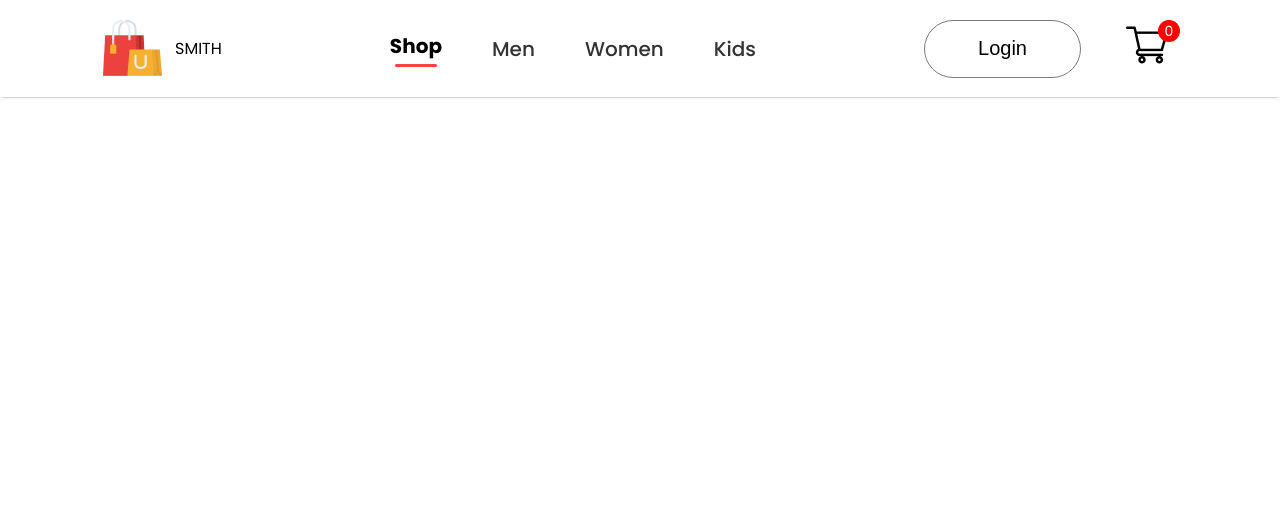
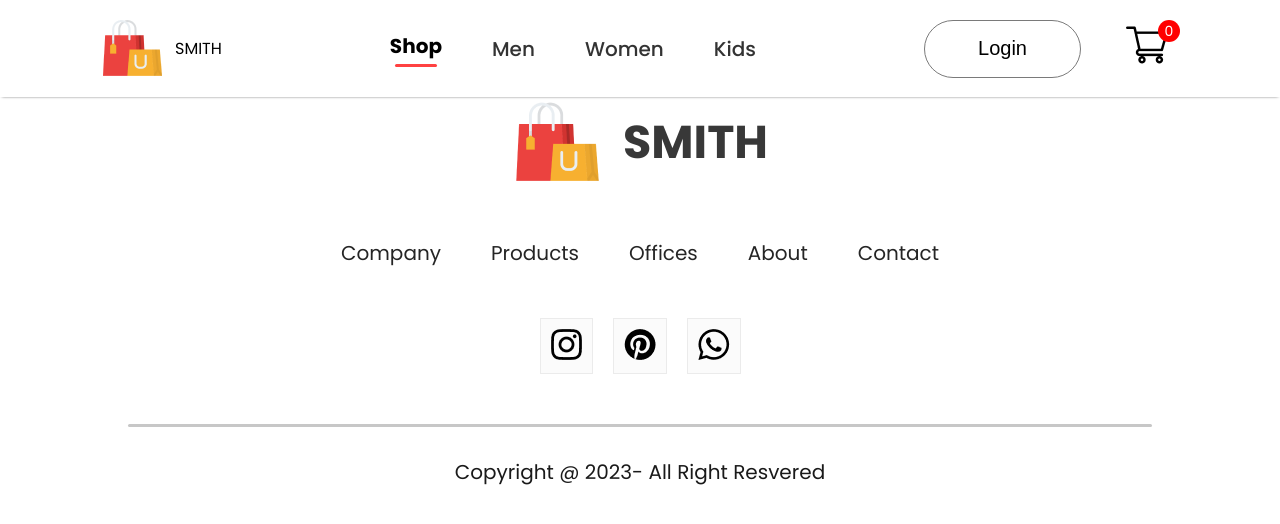
Before and after one commit to sumedhkm/react_ecommerceproject, a React (Create React App) app: page /shop/category/mens in a window 1280 px wide. Shown: the top 524 px of the page. Built offline with nearby package versions, Linux system fonts and the light colour scheme.

Commit message:
four commit

```diff
--- a/src/App.js
+++ b/src/App.js
@@ -7,6 +7,10 @@
 import Card from './Components/Card';
 import LoginSignup from './Components/LoginSignup';
 import './App.css';
+import Footer from './Components/Footer/Footer';
+import men_banner from './Components/Assets/banner_mens.png';
+import women_banner from './Components/Assets/banner_women.png';
+import kid_banner from './Components/Assets/banner_kids.png';
 
 function App() {
   return (
@@ -16,11 +20,14 @@
         <Routes>
           <Route path="/" element={<Shop />} />
           <Route path="/shop" element={<Shop />} />
-          <Route path="/shop/category/:categoryId" element={<ShopCategory />} />
+          <Route path="/shop/category/kids" element={<ShopCategory />} />
+          <Route path="/shop/category/mens" element={<ShopCategory  />} />
+          <Route path="/shop/category/women" element={<ShopCategory />} />
           <Route path="/product/:productId" element={<Product />} />
           <Route path="/card" element={<Card />} />
           <Route path="/login-signup" element={<LoginSignup />} />
         </Routes>
+        <Footer />
       </div>
     </BrowserRouter>
   );
--- /dev/null
+++ b/src/Components/Contest/ShopContest.js
@@ -0,0 +1,16 @@
+import React, { createContext } from 'react'
+import all_product from "../Assets/all_product"
+
+
+export const ShopContext = createContext(null);
+
+const ShopContextProvider=(props)=>{
+    const contextValue={all_product}
+
+    return(
+       <ShopContext.Provider value ={contextValue}>
+        {props.children}
+       </ShopContext.Provider>
+    )
+}
+ export default ShopContextProvider
--- a/src/Components/Footer/Footer.css
+++ b/src/Components/Footer/Footer.css
@@ -0,0 +1,58 @@
+.footer{
+    display: flex;
+    flex-direction: column;
+    justify-content: center;
+    align-items: center;
+    gap: 50px;
+}
+.footer-logo{
+    display: flex;
+    align-items:center ;
+    gap: 20px;
+}
+.footer-logo p{
+    color: #383838;
+    font-size: 46px;
+    font-weight: 700;
+}
+.footer-links{
+    display: flex;
+    gap: 50px;
+    list-style: none;
+    color: #252525;
+    font-size: 20px;
+}
+.footer-links li{
+    cursor: pointer;
+}
+.footer-social-icon{
+    display: flex;
+    gap: 20px;
+
+}
+.footer-icons-container{
+    padding: 10px;
+    padding-bottom: 6px;
+    background: #fbfbfb;
+    border: 1px solid #ebebeb;
+
+
+}
+.footer-copyright{
+    display: flex;
+    flex-direction: column;
+    align-items: center;
+    gap: 30px;
+    width: 100%;
+    margin-bottom: 30px;
+    color: #1a1a1a;
+    font-size: 20px;
+
+}
+.footer-copyright hr{
+    width: 80%;
+    border: none;
+    border-radius: 10px;
+    height: 3px;
+    background-color: #c7c7c7;
+}
--- a/src/Components/Footer/Footer.js
+++ b/src/Components/Footer/Footer.js
@@ -1,24 +1,41 @@
-import React from 'react'
-import './Footer.css'
-import footer_logo from '../Assets/logo_big.png'
+import React from 'react';
+import './Footer.css';
+import footerLogo from '../Assets/logo_big.png';
+import instagramIcon from '../Assets/instagram_icon.png';
+import pinterestIcon from '../Assets/pintester_icon.png';
+import whatsappIcon from '../Assets/whatsapp_icon.png';
+
 const Footer = () => {
   return (
     <div className='footer'>
       <div className='footer-logo'>
-       <img src={footer_logo}/>
+        <img src={footerLogo} alt='Logo' />
         <p>SMITH</p>
       </div>
       <ul className='footer-links'>
-            <li> Company</li>
+        <li>Company</li>
         <li>Products</li>
         <li>Offices</li>
         <li>About</li>
-            <li>Contract</li>
+        <li>Contact</li>
+      </ul>
+      <div className='footer-social-icon'>
+        <div className='footer-icons-container'>
+          <img src={instagramIcon} alt='Instagram' />
+        </div>
+        <div className='footer-icons-container'>
+          <img src={pinterestIcon} alt='Pinterest' />
+        </div>
+        <div className='footer-icons-container'>
+          <img src={whatsappIcon} alt='WhatsApp' />
+        </div>
+      </div>
+      <div className='footer-copyright'>
+        <hr/>
+        <p>Copyright @ 2023- All Right Resvered</p>
+      </div>
+    </div>
+  );
+};
 
-
-        </ul>
-
-    </div>
-  )
-}
-export default Footer
+export default Footer;
--- a/src/Components/Shop.js
+++ b/src/Components/Shop.js
@@ -4,7 +4,7 @@
 import NewCollections from './NewCollections/NewCollections';
 import Popular from './Popular/Popular';
 import NewsLetter from './NewsLetter/NewsLetter';
-import Footer from './Footer/Footer'
+
 const Shop = () => {
   return (
     <div>
@@ -13,7 +13,7 @@
        <Offers/>
        <NewCollections/>
        <NewsLetter />
-       <Footer />
+
     </div>
   );
 };
--- a/src/Components/ShopCategory.js
+++ b/src/Components/ShopCategory.js
@@ -1,7 +1,12 @@
-import React from 'react';
+import React from 'react'
+import './ShopCategory.css'
 
 const ShopCategory = () => {
-  return <div></div>;
-};
+  return (
+    <div className='shopcategory'>
 
-export default ShopCategory;
+    </div>
+  )
+}
+
+export  default ShopCategory;
--- a/src/index.js
+++ b/src/index.js
@@ -3,15 +3,14 @@
 import './index.css';
 import App from './App';
 import reportWebVitals from './reportWebVitals';
-
+import ShopContextProvider from './Components/Contest/ShopContest';
 const root = ReactDOM.createRoot(document.getElementById('root'));
 root.render(
   <React.StrictMode>
-    <App />
+   <ShopContextProvider>
+      <App />
+      </ShopContextProvider>
   </React.StrictMode>
 );
 
-// If you want to start measuring performance in your app, pass a function
-// to log results (for example: reportWebVitals(console.log))
-// or send to an analytics endpoint. Learn more: https://bit.ly/CRA-vitals
 reportWebVitals();
```
Also changed, not shown: src/Components/ShopCategory.css (added). Lines whose indentation alone changed are shown as unchanged.
